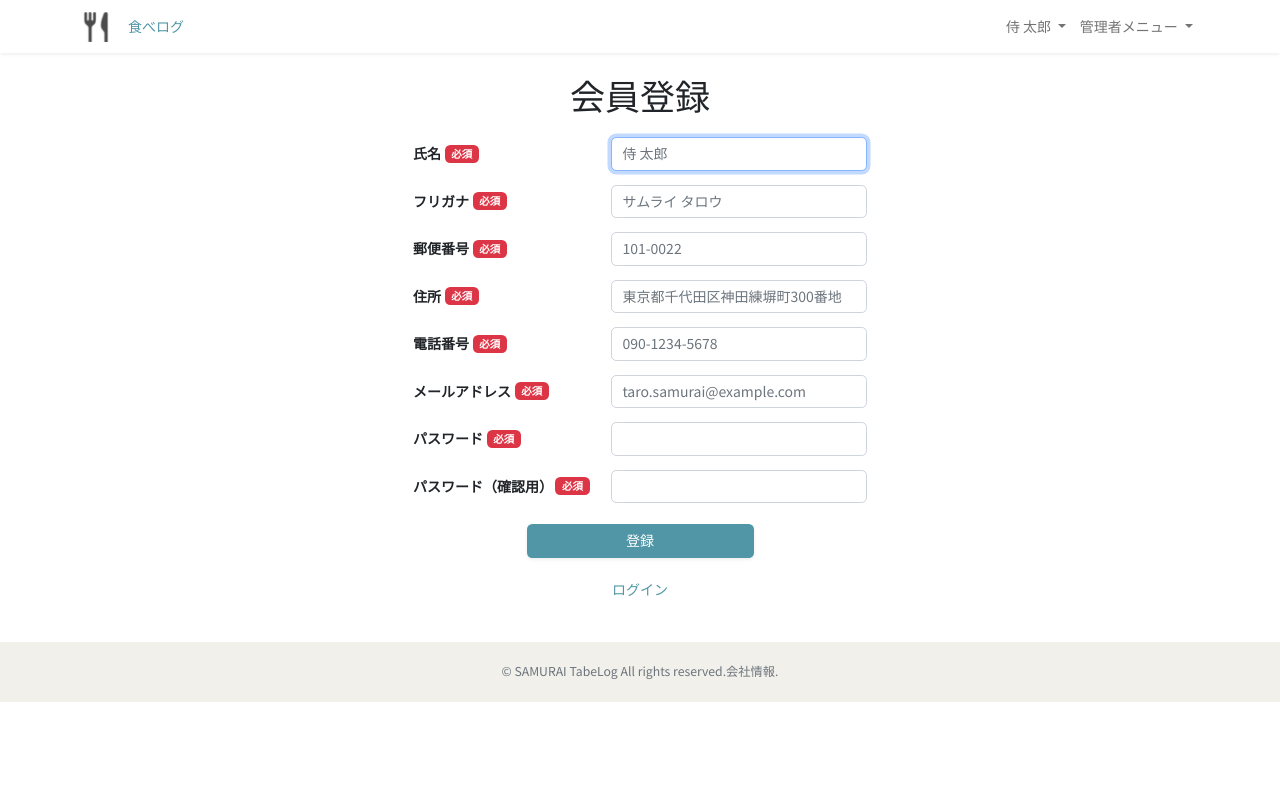
After one commit to Everyday-hiro/springboot-tabelog-kadai, a Spring Boot app: page /signup in a window 1280 px wide. The commit adds this page. Run offline with Spring Boot 4, Linux system fonts and the light colour scheme; a user stored in the database is signed in; the project's own start-up code is not run, and a stand-in starts its controllers and pages; some of the project's set-up classes (security, data sources, template engines, error pages and the like) are left out, and stand-ins take their place; some libraries are stand-ins or nearby versions.

Commit message:
会員登録機能のビュー完成

```diff
--- a/taberogu/src/main/java/com/example/taberogu/controller/AuthController.java
+++ b/taberogu/src/main/java/com/example/taberogu/controller/AuthController.java
@@ -1,12 +1,21 @@
 package com.example.taberogu.controller;
 
 import org.springframework.stereotype.Controller;
+import org.springframework.ui.Model;
 import org.springframework.web.bind.annotation.GetMapping;
+
+import com.example.taberogu.form.SignupForm;
 
 @Controller
 public class AuthController {
-@GetMapping("/login")
-public String login() {
-	return "auth/login";
+	@GetMapping("/login")
+	public String login() {
+		return "auth/login";
+	}
+
+	@GetMapping("/signup")
+	public String signup(Model model) {
+		model.addAttribute("signupForm", new SignupForm());
+		return "auth/signup";
+	}
 }
-}
--- a/taberogu/src/main/java/com/example/taberogu/security/WebSecurityConfig.java
+++ b/taberogu/src/main/java/com/example/taberogu/security/WebSecurityConfig.java
@@ -18,7 +18,7 @@ public class WebSecurityConfig {
 	public SecurityFilterChain securityFilterChain(HttpSecurity http) throws Exception {
 		http
 				.authorizeHttpRequests((requests) -> requests
-						.requestMatchers("/css/**", "/images/**", "/js/**", "/storage/**", "/")
+						.requestMatchers("/css/**", "/images/**", "/js/**", "/storage/**", "/", "/signup/**")
 						.permitAll() /**全てのユーザーにアクセス許可**/
 						.requestMatchers("/admin/**").hasRole("ADMIN")/**管理者にのみ許可**/
 						.anyRequest().authenticated())/**上のURL以外はログインが必要（会員または管理者どっちでもOK）**/
--- /dev/null
+++ b/taberogu/src/main/resources/templates/auth/signup.html
@@ -0,0 +1,182 @@
+<!DOCTYPE html>
+<html xmlns:th="https//www.thymeleaf.org" xmlns:sec="http://www.thymeleaf.org/extras/spring-security">
+
+<head>
+	<div th:replace="~{fragment :: meta}"></div>
+
+	<div th:replace="~{fragment :: styles}"></div>
+
+	<title>会員登録</title>
+</head>
+
+<body>
+	<div class="samuraitabelog-wrrapper">
+		<div th:replace="~{fragment :: header}"></div>
+
+		<main>
+			<div class="container pt-4 pb-5 samuraitabelog-container">
+				<div class="row justify-content-center">
+					<div class="col-xl-5 col-lg-6 col-md-8">
+
+						<h1 class="mb-4 text-center">会員登録</h1>
+
+						<form method="post" th:action="@{/signup}" th:object="${signupForm}">
+
+							<div class="form-group row mb-3">
+								<div class="col-md-5">
+									<label for="name" class="col-form-label text-md-left fw-bold">
+										<div class="d-flex align-items-center">
+											<span class="me-1">氏名</span>
+											<span class="badge bg-danger">必須</span>
+										</div>
+									</label>
+								</div>
+								<div class="col-md-7">
+									<div th:if="${#fields.hasErrors('name')}" class="text-danger small mb-2"
+										th:errors="*{name}"></div>
+									<input type="text" class="form-control" th:field="*{name}" autocomplete="name"
+										autofocus placeholder="侍 太郎">
+								</div>
+							</div>
+
+							<div class="form-group row mb-3">
+								<div class="col-md-5">
+									<label for="furigana" class="col-form-label text-md-left fw-bold">
+										<div class="d-flex align-items-center">
+											<span class="me-1">フリガナ</span>
+											<span class="badge bg-danger">必須</span>
+										</div>
+									</label>
+								</div>
+								<div class="col-md-7">
+									<div th:if="${#fields.hasErrors('furigana')}" class="text-danger small mb-2"
+										th:errors="*{furigana}"></div>
+									<input type="text" class="form-control" th:field="*{furigana}"
+										placeholder="サムライ タロウ">
+								</div>
+							</div>
+
+							<div class="form-group row mb-3">
+								<div class="col-md-5">
+									<label for="postalCode" class="col-form-label text-md-left fw-bold">
+										<div class="d-flex align-items-center">
+											<span class="me-1">郵便番号</span>
+											<span class="badge bg-danger">必須</span>
+										</div>
+									</label>
+								</div>
+								<div class="col-md-7">
+									<div th:if="${#fields.hasErrors('postalCode')}" class="text-danger small mb-2"
+										th:errors="*{postalCode}"></div>
+									<input type="text" class="form-control" th:field="*{postalCode}"
+										autocomplete="postal-code" placeholder="101-0022">
+								</div>
+							</div>
+
+							<div class="form-group row mb-3">
+								<div class="col-md-5">
+									<label for="address" class="col-form-label text-md-left fw-bold">
+										<div class="d-flex align-items-center">
+											<span class="me-1">住所</span>
+											<span class="badge bg-danger">必須</span>
+										</div>
+									</label>
+								</div>
+								<div class="col-md-7">
+									<div th:if="${#fields.hasErrors('address')}" class="text-danger small mb-2"
+										th:errors="*{address}"></div>
+									<input type="text" class="form-control" th:field="*{address}"
+										placeholder="東京都千代田区神田練塀町300番地">
+								</div>
+							</div>
+
+							<div class="form-group row mb-3">
+								<div class="col-md-5">
+									<label for="phoneNumber" class="col-form-label text-md-left fw-bold">
+										<div class="d-flex align-items-center">
+											<span class="me-1">電話番号</span>
+											<span class="badge bg-danger">必須</span>
+										</div>
+									</label>
+								</div>
+								<div class="col-md-7">
+									<div th:if="${#fields.hasErrors('phoneNumber')}" class="text-danger small mb-2"
+										th:errors="*{phoneNumber}"></div>
+									<input type="text" class="form-control" th:field="*{phoneNumber}"
+										autocomplete="tel-national" placeholder="090-1234-5678">
+								</div>
+							</div>
+
+							<div class="form-group row mb-3">
+								<div class="col-md-5">
+									<label for="email" class="col-form-label text-md-left fw-bold">
+										<div class="d-flex align-items-center">
+											<span class="me-1">メールアドレス</span>
+											<span class="badge bg-danger">必須</span>
+										</div>
+									</label>
+								</div>
+								<div class="col-md-7">
+									<div th:if="${#fields.hasErrors('email')}" class="text-danger small mb-2"
+										th:errors="*{email}"></div>
+									<input type="text" class="form-control" th:field="*{email}" autocomplete="email"
+										placeholder="taro.samurai@example.com">
+								</div>
+							</div>
+
+							<div class="form-group row mb-3">
+								<div class="col-md-5">
+									<label for="password" class="col-form-label text-md-left fw-bold">
+										<div class="d-flex align-items-center">
+											<span class="me-1">パスワード</span>
+											<span class="badge bg-danger">必須</span>
+										</div>
+									</label>
+								</div>
+								<div class="col-md-7">
+									<div th:if="${#fields.hasErrors('password')}" class="text-danger small mb-2"
+										th:errors="*{password}"></div>
+									<input type="password" class="form-control" th:field="*{password}"
+										autocomplete="new-password">
+								</div>
+							</div>
+
+							<div class="form-group row mb-3">
+								<div class="col-md-5">
+									<label for="passwordConfirmation" class="col-form-label text-md-left fw-bold">
+										<div class="d-flex align-items-center">
+											<span class="me-1">パスワード（確認用）</span>
+											<span class="badge bg-danger">必須</span>
+										</div>
+									</label>
+								</div>
+								<div class="col-md-7">
+									<div th:if="${#fields.hasErrors('passwordConfirmation')}"
+										class="text-danger small mb-2" th:errors="*{passwordConfirmation}"></div>
+									<input type="password" class="form-control" th:field="*{passwordConfirmation}"
+										autocomplete="new-password">
+								</div>
+							</div>
+
+							<div class="form-group d-flex justify-content-center my-4">
+								<button type="submit"
+									class="btn text-white shadow-sm w-50 samuraitabelog-btn">登録</button>
+							</div>
+						</form>
+
+						<div class="text-center">
+							<a th:href="@{/login}">ログイン</a>
+						</div>
+						</form>
+					</div>
+				</div>
+			</div>
+		</main>
+
+		<div th:replace="~{fragment :: footer}"></div>
+	</div>
+
+	<div th:replace="~{fragment :: scripts}"></div>
+</body>
+
+</html>
--- a/taberogu/src/main/resources/templates/fragment.html
+++ b/taberogu/src/main/resources/templates/fragment.html
@@ -31,6 +31,7 @@
 			<div class="container samuraitabelog-container">
 				<a class="navbar-brand" th:href="@{/}">
 					<img class="samuraitabelog-logo me-1" th:src="@{/images/tableware.png}" alt="食べログ">
+					<a class="samuraitabelog-name">食べログ</a>
 				</a>
 
 				<button class="navbar-toggler" type="button" data-bs-toggle="collapse"
```
Also changed, not shown: taberogu/src/main/resources/templates/auth/login.html (+5 -5 lines).
